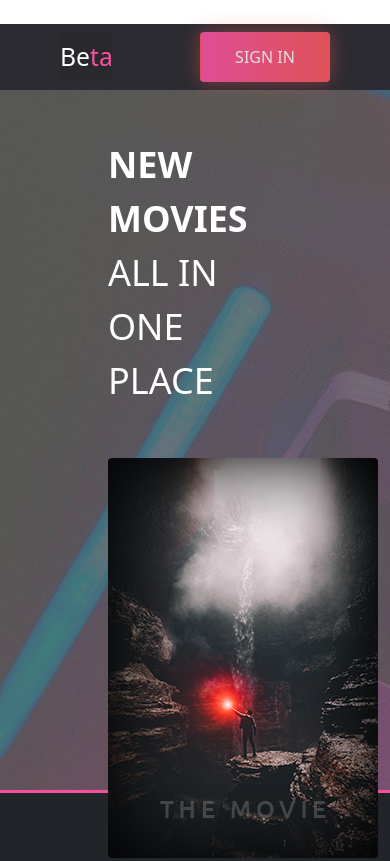
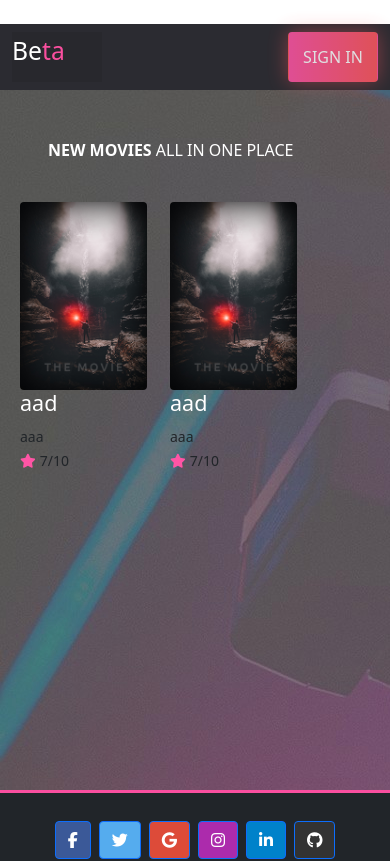
Before and after one commit to Nada-22/movies, an Angular app: page / in a window 390 px wide. Shown: the top 861 px of the page. Built offline with nearby package versions, Linux system fonts and the light colour scheme; some icons are missing.

Commit message:
responsive

```diff
--- a/src/app/components/footer/footer.component.css
+++ b/src/app/components/footer/footer.component.css
@@ -0,0 +1,6 @@
+@media only screen and (max-width: 620px) {
+    .container , .btn , footer{
+    max-width: 100%;
+
+    }
+}
--- a/src/app/components/footer/footer.component.html
+++ b/src/app/components/footer/footer.component.html
@@ -1,75 +1,45 @@
 <!-- Remove the container if you want to extend the Footer to full width. -->
 <div class="">
 
-    <footer class="bg-dark text-center text-white" style="border-top:#fa4f9f solid;">
+  <footer class="bg-dark text-center text-white" style="border-top:#fa4f9f solid;">
     <!-- Grid container -->
-    <div class="container p-4 pb-0" >
+    <div class="container pt-4 pb-4 pb-0">
       <!-- Section: Social media -->
-      <section class="mb-4">
+      <section class="justify-content-center">
         <!-- Facebook -->
-        <a
-          class="btn btn-primary btn-floating m-1"
-          style="background-color: #3b5998;"
-          href="#!"
-          role="button"
-          >
-          <i class="fab fa-facebook-f"></i>  </a>
+        <a class="btn btn-primary btn-floating m-1" style="background-color: #3b5998;" href="#!" role="button">
+          <i class="fab fa-facebook-f"></i> </a>
 
         <!-- Twitter -->
-        <a
-          class="btn btn-primary btn-floating m-1"
-          style="background-color: #55acee;"
-          href="#!"
-          role="button"
-          ><i class="fab fa-twitter"></i
-        ></a>
+        <a class="btn btn-primary btn-floating m-1" style="background-color: #55acee;" href="#!" role="button"><i
+            class="fab fa-twitter"></i></a>
 
         <!-- Google -->
-        <a
-          class="btn btn-primary btn-floating m-1"
-          style="background-color: #dd4b39;"
-          href="#!"
-          role="button"
-          ><i class="fab fa-google"></i
-        ></a>
+        <a class="btn btn-primary btn-floating m-1" style="background-color: #dd4b39;" href="#!" role="button"><i
+            class="fab fa-google"></i></a>
 
         <!-- Instagram -->
-        <a
-          class="btn btn-primary btn-floating m-1"
-          style="background-color: #ac2bac;"
-          href="#!"
-          role="button"
-          ><i class="fab fa-instagram"></i
-        ></a>
+        <a class="btn btn-primary btn-floating m-1" style="background-color: #ac2bac;" href="#!" role="button"><i
+            class="fab fa-instagram"></i></a>
 
         <!-- Linkedin -->
-        <a
-          class="btn btn-primary btn-floating m-1"
-          style="background-color: #0082ca;"
-          href="#!"
-          role="button"
-          ><i class="fab fa-linkedin-in"></i
-        ></a>
+        <a class="btn btn-primary btn-floating m-1" style="background-color: #0082ca;" href="#!" role="button"><i
+            class="fab fa-linkedin-in"></i></a>
         <!-- Github -->
-        <a
-          class="btn btn-primary btn-floating m-1"
-          style="background-color: #333333;"
-          href="#!"
-          role="button"
-          ><i class="fab fa-github"></i
-        ></a>
+        <a class="btn btn-primary btn-floating m-1" style="background-color: #333333;" href="#!" role="button"><i
+            class="fab fa-github"></i></a>
       </section>
       <!-- Section: Social media -->
     </div>
     <!-- Grid container -->
 
     <!-- Copyright -->
-    <div class="text-center p-3" style="background-color: rgba(0, 0, 0, 0.2);">
+    <div class="text-center pt-2 pb-2" style="background-color: rgba(0, 0, 0, 0.2);">
       © 2022 made by:
       <a class="text-white" href="https://github.com/Nada-22">NADA HASSAN</a>
     </div>
     <!-- Copyright -->
   </footer>
 
-  </div>
-  <!-- End of .container -->
+</div>
+<!-- End of .container -->
--- a/src/app/components/header/header.component.css
+++ b/src/app/components/header/header.component.css
@@ -16,3 +16,14 @@ nav ,.logo:hover{
     background-image: linear-gradient(90deg, #ff55a5 0%, #ff5860 100%);
     opacity: 0.85;
 }
+@media only screen and (max-width: 620px) {
+    .logo , .btn{
+        margin: 0px;
+        padding: 0px;
+        height: 50px;
+        width: 90px;
+    }
+    .container-fluid ,nav {
+        max-width: 100%;
+    }
+}
--- a/src/app/components/header/header.component.html
+++ b/src/app/components/header/header.component.html
@@ -3,7 +3,7 @@
 <nav class="navbar navbar-expand-lg navbar-dark bg-dark">
   <div class="container-fluid ">
     <div class="d-flex align-items-stretch">
-    <a class="navbar-brand fs-2 logo ms-5 " href="" >Be<span style="color: #fa4f9f;">ta</span></a>
+    <a class="navbar-brand fs-2 logo" href="" >Be<span style="color: #fa4f9f;">ta</span></a>
     <!-- <button class="navbar-toggler" type="button" data-bs-toggle="collapse" data-bs-target="#navbarSupportedContent" aria-controls="navbarSupportedContent" aria-expanded="false" aria-label="Toggle navigation">
       <span class="navbar-toggler-icon"></span>
     </button> -->
@@ -13,7 +13,7 @@
       </form> -->
     <div class=" d-flex justify-content-end" id="navbarSupportedContent" >
 
-        <button class="btn fs-6 me-5" style="color: white !important;" type="submit">SIGN IN</button>
+        <button class="btn fs-6" style="color: white !important;" type="submit">SIGN IN</button>
     </div>
   </div>
 </nav>
--- a/src/app/components/layout/home/home.component.css
+++ b/src/app/components/layout/home/home.component.css
@@ -1,3 +1,6 @@
+* {
+    box-sizing: border-box;
+  }
 .container{
     max-width: 1432px;
 
@@ -7,11 +10,6 @@
     background-image: url(../../../../assets/img/home__bg.jpg);
     background-position:unset;
     height: 700px;
-    /* opacity:0.7; */
-    /* background-color: Black; */
-    /* z-index:10;
-    filter: brightness(35%); */
-    /* position: relative; */
     padding-left: 60px;
 }
 .home__title{
@@ -27,6 +25,8 @@
     /* position: absolute; */
     /* top: 227px; */
 float: left;
+margin-right: 25px;
+
 
 }
 .moviecont{
@@ -46,9 +46,31 @@ float: left;
     flex: 0 0 50%;
     max-width: 50%;
 }
-/* @media screen{
-img{
-    width: 150px;
+@media only screen and (max-width: 620px) {
+    img {
+    max-width:100%;
+}
+.movie{
     float: left;
+    margin-right:3px;
+    margin-left: 20px;
 }
-} */
+.moviecont{
+    display: grid;
+    /* grid-gap:250px;   */
+    grid-template-columns: repeat(2, 150px);
+    grid-template-rows: repeat(2, 150px);
+}
+.home__title {
+    padding: 0px;
+    max-width: fit-content;
+    font-size:medium;
+    margin: 0px;
+}
+.home{
+padding: 0px;
+max-width: 100%;
+
+/* font-size:xx-small; */
+}
+}
--- a/src/app/components/layout/home/home.component.html
+++ b/src/app/components/layout/home/home.component.html
@@ -8,25 +8,26 @@
       </p>
     </div>
 
-    <div class="moviecont row--grid" >
-    <span class="col-sm-6" >
-    <div class="movie ms-5">
-      <img src="../../../../assets/img/cover4.jpg" class="rounded "  alt="">
+    <div class="moviecont row--grid ">
+      <span class="">
+        <div class="movie">
+          <img src="assets/img/cover4.jpg" class="rounded img-fluid" alt="">
           <h4 class="text-white">aad</h4>
           <small>aaa</small>
           <br>
           <small> <i class="fa fa-star me-1" style="color: #ff55a5;"></i>7/10</small>
         </div>
       </span>
-    <span class="col-sm-6">
-      <div class="movie ms-5 ">
-        <img src="../../../../assets/img/cover4.jpg" class="rounded "  alt="">
+      <span class="">
+        <div class="movie ">
+          <img src="assets/img/cover4.jpg" class="rounded img-fluid" alt="">
           <h4 class="text-white">aad</h4>
           <small>aaa</small>
           <br>
           <small> <i class="fa fa-star me-1" style="color: #ff55a5;"></i>7/10</small>
         </div>
       </span>
+
     </div>
   </div>
 </div>
--- a/src/index.html
+++ b/src/index.html
@@ -2,6 +2,8 @@
 <html lang="en">
 <head>
   <meta charset="utf-8">
+  <meta name="viewport" content="width=device-width, initial-scale=1.0">
+
   <title>Movies</title>
   <i class="fa-solid fa-camera-movie"></i>
   <base href="/">
```
Lines whose indentation alone changed are shown as unchanged.
